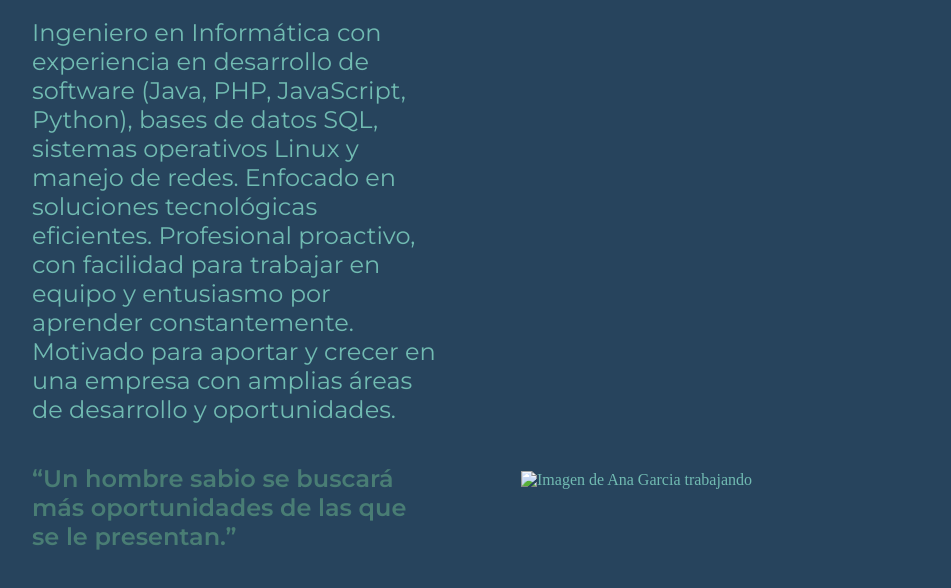
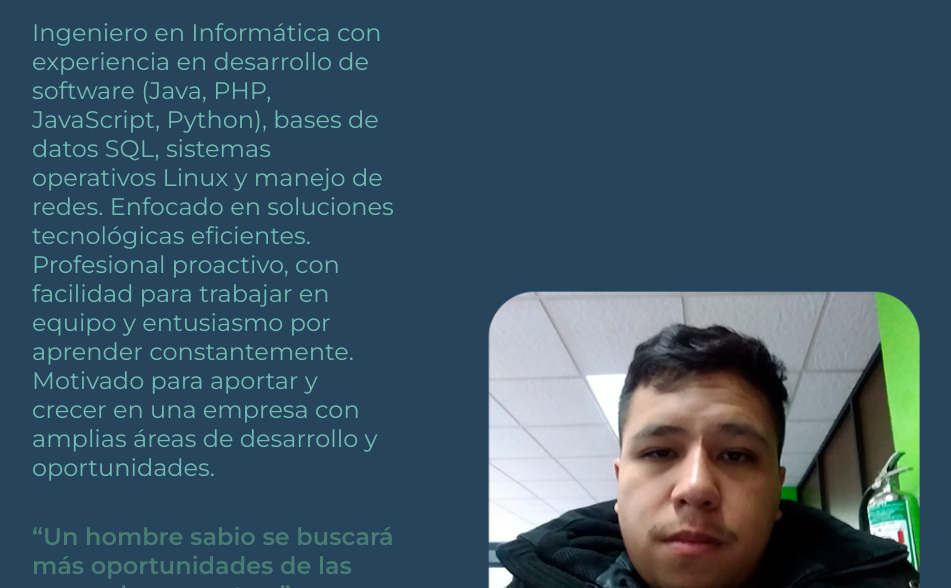
Before and after one commit to JuanAngelPH/Pagina_Portafolio, a plain HTML site: page about.html in a window 1280 px wide. Shown: the part 211-799 px from the top of the page, without its empty margins (160-1111 px from the left). Drawn offline with nearby package versions, Linux system fonts and the light colour scheme; the site is published under a folder, as on GitHub Pages, so addresses that start at the root find nothing.

Commit message:
Pagina-Actualizacion

```diff
--- a/about.html
+++ b/about.html
@@ -37,7 +37,7 @@
                 él construye su propio camino, porque entiende que el éxito no es cuestión de suerte, sino de perseverancia y visión.
             </p>
         </section>
-        <img class="imagen1" src="/assets/Imagen1.png" alt="Imagen de Ana Garcia trabajando">
+        <img class="imagen1" src="./assets/Imagen1.png" alt="Imagen de Juan Angel">
     </main>
     <footer class="footer1">
         <p>Desarrollado por Juan Angel</p>
```
Also changed, not shown: index.html (+1 -1 lines), assets/Imagem.png (deleted).
